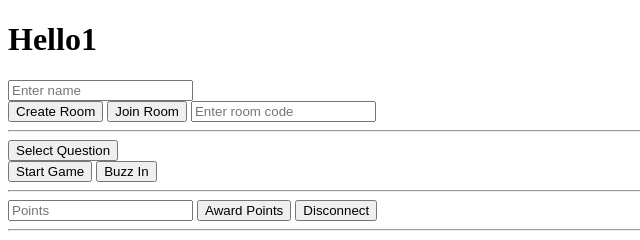
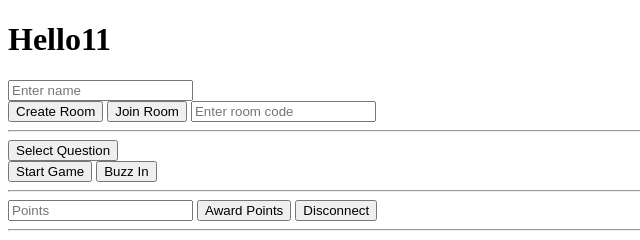
Before and after one commit to FarazAleemWork/devJeo, a website: page quizlamfd/index.html in a window 1280 px wide. Shown: the full height of the page, 0-640 px from the left. Drawn offline with nearby package versions, Linux system fonts and the light colour scheme; no server answers.

```diff
--- a/quizlamfd/index.html
+++ b/quizlamfd/index.html
@@ -4,7 +4,7 @@
   <title>Quizlam Basic Frontend</title>
 </head>
 <body>
-  <h1>Hello1</h1>
+  <h1>Hello11</h1>
 
   <input type="text" id="playerName" placeholder="Enter name" />
 </br>
```
